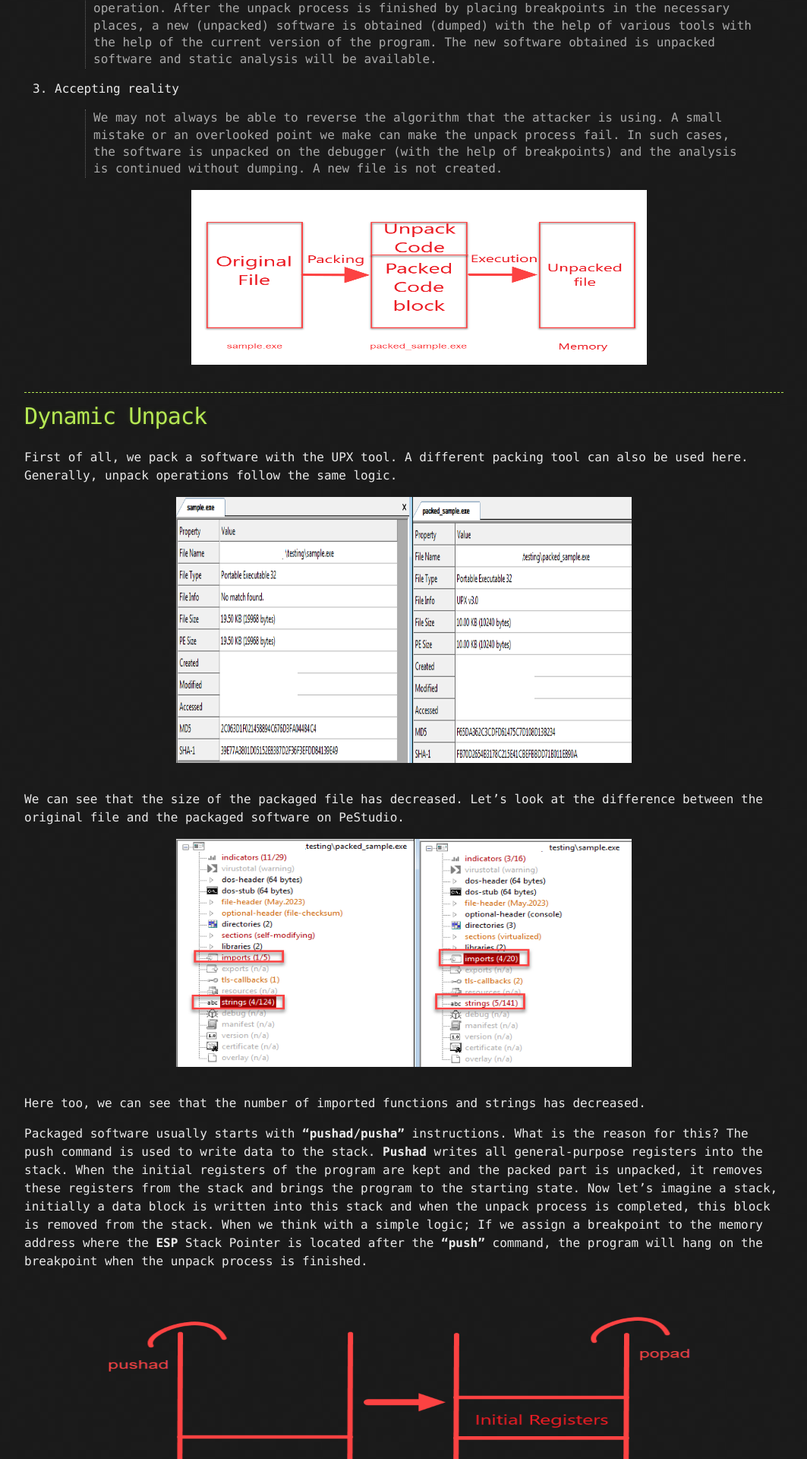
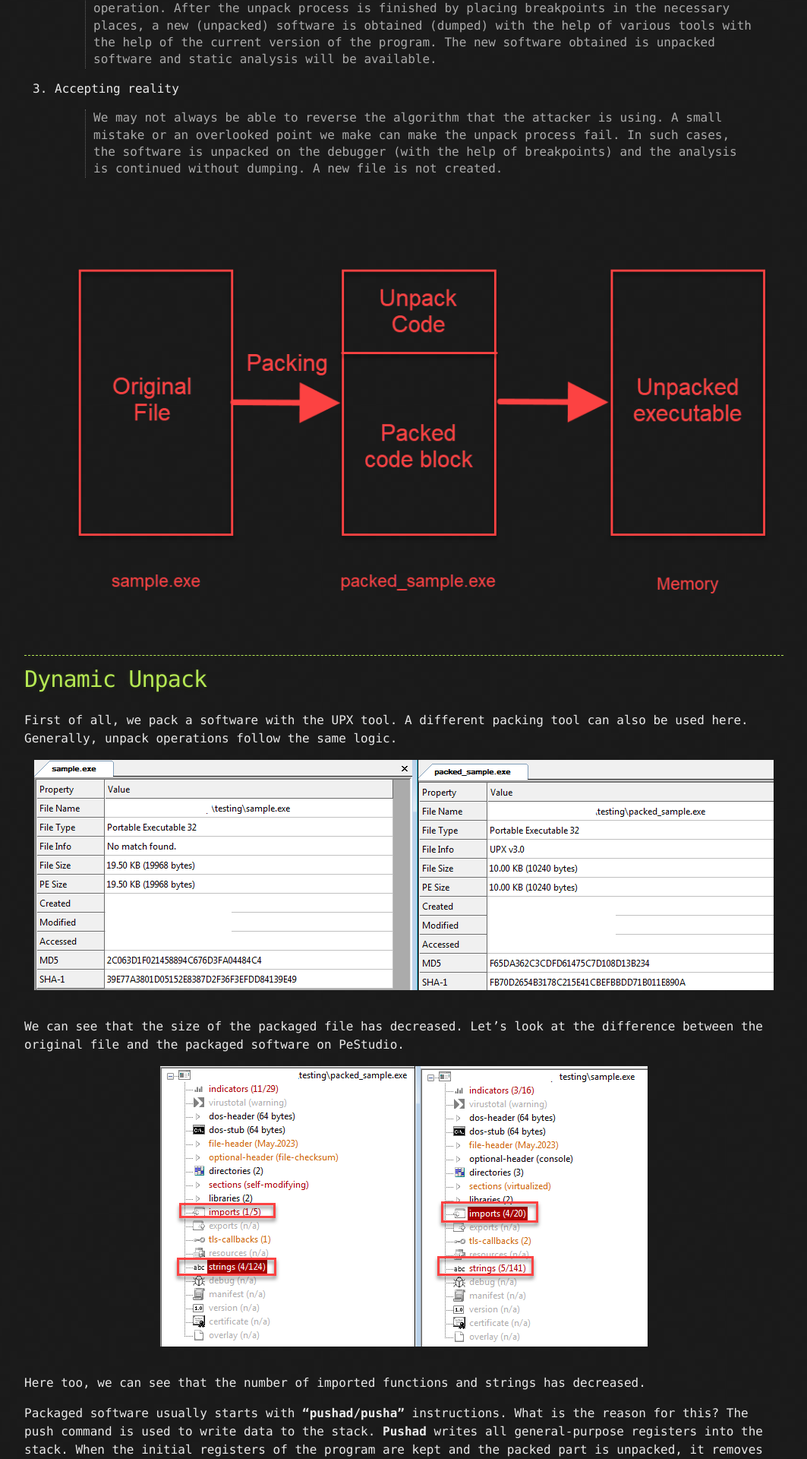
Before and after one commit to fatihbeyexe/onlyf8.github.io, a Jekyll site: the page built from _posts/2023-07-13-unpackingEN.md, in a window 1280 px wide. Shown: the part 1595-3515 px from the top of the page at 76% size, without its empty margins (108-1171 px from the left). Built offline with Jekyll 4.4.1, drawn with Linux system fonts in a browser that asks for light colours.

Commit message:
Fixing posts

```diff
--- a/_posts/2023-07-13-unpackingEN.md
+++ b/_posts/2023-07-13-unpackingEN.md
@@ -44,7 +44,7 @@ There are 3 ways here:
     > We may not always be able to reverse the algorithm that the attacker is using. A small mistake or an overlooked point we make can make the unpack process fail. In such cases, the software is unpacked on the debugger (with the help of breakpoints) and the analysis is continued without dumping. A new file is not created.
 
 
-    <img title="Packing/Unpacking" width="600" height="230" src="../assets/packingEN.png" style="display:block; margin-right:auto; margin-left:auto; padding-bottom:20px;">
+    <img title="Packing/Unpacking"  src="../assets/packingEN.png" style="display:block; margin-right:auto; margin-left:auto; padding-bottom:20px;">
 
 ---
 
@@ -52,30 +52,30 @@ There are 3 ways here:
 
 First of all, we pack a software with the UPX tool. A different packing tool can also be used here. Generally, unpack operations follow the same logic.
 
-<img title="Packed Sample" width="600" height="350" src="../assets/packed_sample.png" style="display:block; margin-right:auto; margin-left:auto; padding-bottom:20px;">
+<img title="Packed Sample" src="../assets/packed_sample.png" style="display:block; margin-right:auto; margin-left:auto; padding-bottom:20px;">
 
 We can see that the size of the packaged file has decreased. Let's look at the difference between the original file and the packaged software on PeStudio.
 
-<img title="Packed Sample PeStudio" width="600" height="300" src="../assets/packed_sample_pestudio.png" style="display:block; margin-right:auto; margin-left:auto; padding-bottom:20px;">
+<img title="Packed Sample PeStudio"  src="../assets/packed_sample_pestudio.png" style="display:block; margin-right:auto; margin-left:auto; padding-bottom:20px;">
 
 
 Here too, we can see that the number of imported functions and strings has decreased.
 
 Packaged software usually starts with **"pushad/pusha"** instructions. What is the reason for this? The push command is used to write data to the stack. **Pushad** writes all general-purpose registers into the stack. When the initial registers of the program are kept and the packed part is unpacked, it removes these registers from the stack and brings the program to the starting state. Now let's imagine a stack, initially a data block is written into this stack and when the unpack process is completed, this block is removed from the stack. When we think with a simple logic; If we assign a breakpoint to the memory address where the **ESP** Stack Pointer is located after the **"push"** command, the program will hang on the breakpoint when the unpack process is finished.
 
-<img title="Stack" width="800" height="400" src="../assets/unpack_stackEN.png" style="display:block; margin-right:auto; margin-left:auto; padding-bottom:20px;">
+<img title="Stack"  src="../assets/unpack_stackEN.png" style="display:block; margin-right:auto; margin-left:auto; padding-bottom:20px;">
 
 This is the basic logic of the dynamic unpack process. Of course, different counter techniques to different packing algorithms need to be produced. When we come to the entrypoint of the application on the debugger, we can see the **pushad** instruction.
 
-<img title="Dinamik Unpack" width="800" height="400" src="../assets/packed_sample_dinamik.png" style="display:block; margin-right:auto; margin-left:auto; padding-bottom:20px;">
+<img title="Dinamik Unpack"  src="../assets/packed_sample_dinamik.png" style="display:block; margin-right:auto; margin-left:auto; padding-bottom:20px;">
 
 On the x86 Debugger, we run the **pushad** instruction by simply running an instruction with the **F8** key, and then we can see that the ESP value changes.
 
-<img title="Dinamik Unpack" width="800" height="400" src="../assets/packed_sample_dinamik-1.png" style="display:block; margin-right:auto; margin-left:auto; padding-bottom:20px;">
+<img title="Dinamik Unpack"  src="../assets/packed_sample_dinamik-1.png" style="display:block; margin-right:auto; margin-left:auto; padding-bottom:20px;">
 
 By right-clicking on the ESP value and clicking on the **Follow in dump** button, we display the memory address indicated by the ESP value. Then, from this address, we select 2 bytes and toggle a breakpoint of the **Hardware Access ** type and press the **F9** key to make it work until it comes to the breakpoint.
 
-<img title="Dinamik Unpack" width="800" height="400" src="../assets/packed_sample_dinamik-2.png" style="display:block; margin-right:auto; margin-left:auto; padding-bottom:20px;">
+<img title="Dinamik Unpack"  src="../assets/packed_sample_dinamik-2.png" style="display:block; margin-right:auto; margin-left:auto; padding-bottom:20px;">
 
 When we see **Paused** on the lower left, we can see why it is standing on the side of it in the same way. When we look at the next instruction of the instruction, where the program stops, we will see the **popad/popa** instruction. This tells us that; The program has processed the data to be unpacked on the stack and finished the unpack process, removing the startup registers of the program from the stack and starting the actual code to run.
 
@@ -83,11 +83,11 @@ Now that we've completed the unpack process, where is the actual code block? Her
 
 When we perform the branching, we can see that we have come to the starting address of the unpacked code block.
 
-<img title="Dinamik Unpack" width="800" height="350" src="../assets/packed_sample_dinamik-3.png" style="display:block; margin-right:auto; margin-left:auto; padding-bottom:20px;">
+<img title="Dinamik Unpack"  src="../assets/packed_sample_dinamik-3.png" style="display:block; margin-right:auto; margin-left:auto; padding-bottom:20px;">
 
 In addition to this large branching, the application that we will use to receive the dump when we unpack will also help us whether the unpack process is complete or not. When **Scylla**, one of the x86 plugins, is opened, if we click on the **IAT (Import Address Table) Autosearch** button and find the IAT, our operation is successful. Then, by clicking on the **Get Imports** button, we ensure that the file we will dump is made executable. Then we finish the unpack process by clicking on the **Dump** and **Fix Dump** buttons.
 
-<img title="Dinamik Unpack" width="500" height="560" src="../assets/scylla.png" style="display:block; margin-right:auto; margin-left:auto; padding-bottom:20px;">
+<img title="Dinamik Unpack"  src="../assets/scylla.png" style="display:block; margin-right:auto; margin-left:auto; padding-bottom:20px;">
 
 ---
 
```
Also changed, not shown: assets/packingEN.png.
